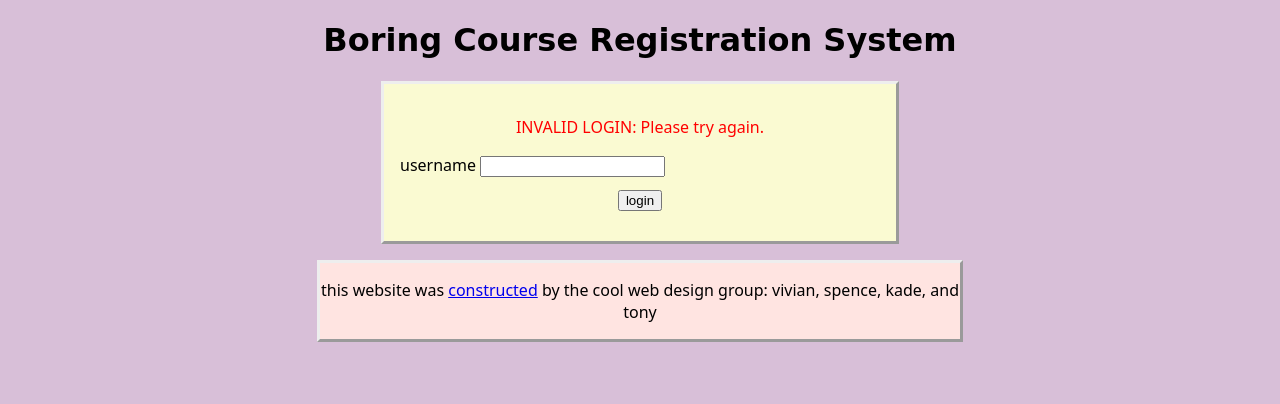
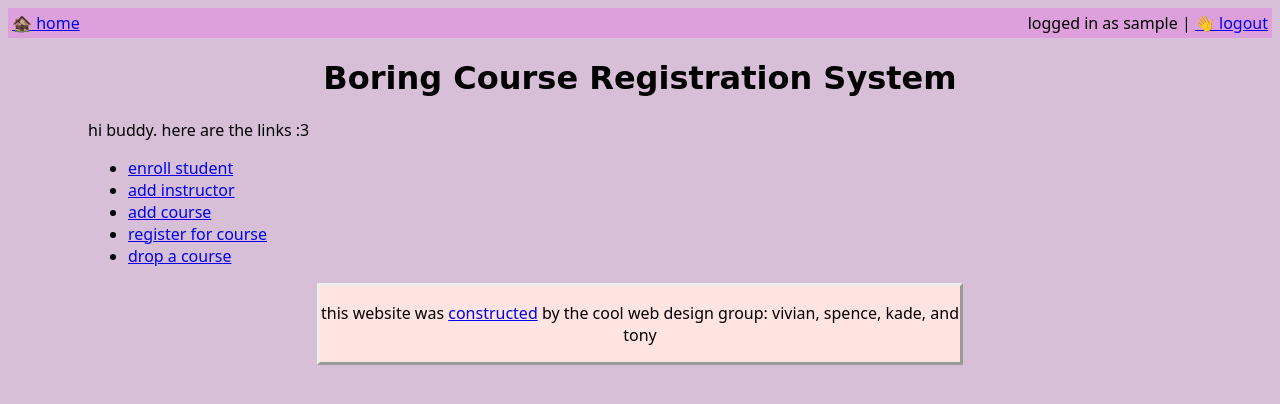
Before and after one commit to Roachbones/web-design-project, a PHP site: page / in a window 1280 px wide. Shown: the top 404 px of the page. Run offline with PHP 8.4, Linux system fonts and the light colour scheme; the visitor is signed in with stand-in values (Sample User, id 1).

Commit message:
worked on login system, fixed some stuff with header and filename scheme

```diff
--- a/header.php
+++ b/header.php
@@ -1,8 +1,13 @@
-<p><a href="home.php">🏚️ home</a>
-<?php
-    $username=$_SESSION["login"];
-    if(isSet($username)){
-        echo "| Hello, $username";
-    }
-?>
-</p>
+<nav>
+<a href="index.php">🏚️ home</a>
+<div style="float:right;">
+    <?php
+        $username=$_SESSION["login"];
+        if(isSet($username)){
+            echo "logged in as $username | ";
+        }
+
+    ?>
+    <a href="logout.php">👋 logout</a>
+</div>
+</nav>
--- a/index.php
+++ b/index.php
@@ -12,17 +12,18 @@
 </head>
 <body>
 <header>
+	<?php include("header.php"); ?>
 	<h1>Boring Course Registration System</h1>
 </header>
 <main>
-	<form action="login.php" method="post">
-    <?php if($_SESSION["login"] == "INVALID"){ echo "<p style=\"color:red;text-align:center;\">INVALID LOGIN: Please try again.</p>";} else{ echo "<p style=\"text-align: center;\">Please log in to use the system.</p>"; } ?>
-        <div class="three-column">
-            <label for="login">username</label>
-            <input type="text" name="login" id="login" required>
-        </div>
-        <input type="submit" value="login" id="submit">
-    </form>
+	<p>hi buddy. here are the links :3<p>
+	<ul>
+		<li><a href="enroll_student.php">enroll student</a></li>
+		<li><a href="add_instructor.php">add instructor</a></li>
+		<li><a href="add_course.php">add course</a></li>
+		<li><a href="register_for_course.php">register for course</a></li>
+		<li><a href="drop_a_course.php">drop a course</a></li>
+	</ul>
 </main>
 
 <footer>
--- /dev/null
+++ b/logout.php
@@ -0,0 +1,5 @@
+<?php
+    //unsets session variable for login and redirects to login_page.php
+    unset($_SESSION["login"]);
+    header("location:login_page.php");
+?>
--- a/style.css
+++ b/style.css
@@ -3,6 +3,10 @@
 body {
 	font-family: sans;
 	background-color: Thistle;
+}
+nav{
+	background-color: plum;
+	padding:.25em;
 }
 h1, h2, h3, h4, h5, h6 {
 	text-align: center;
```
Also changed, not shown: login.php (deleted, +0 -15 lines), login_check.php (added, +22 -0 lines), login_page.php (renamed from home.php, +9 -8 lines).
